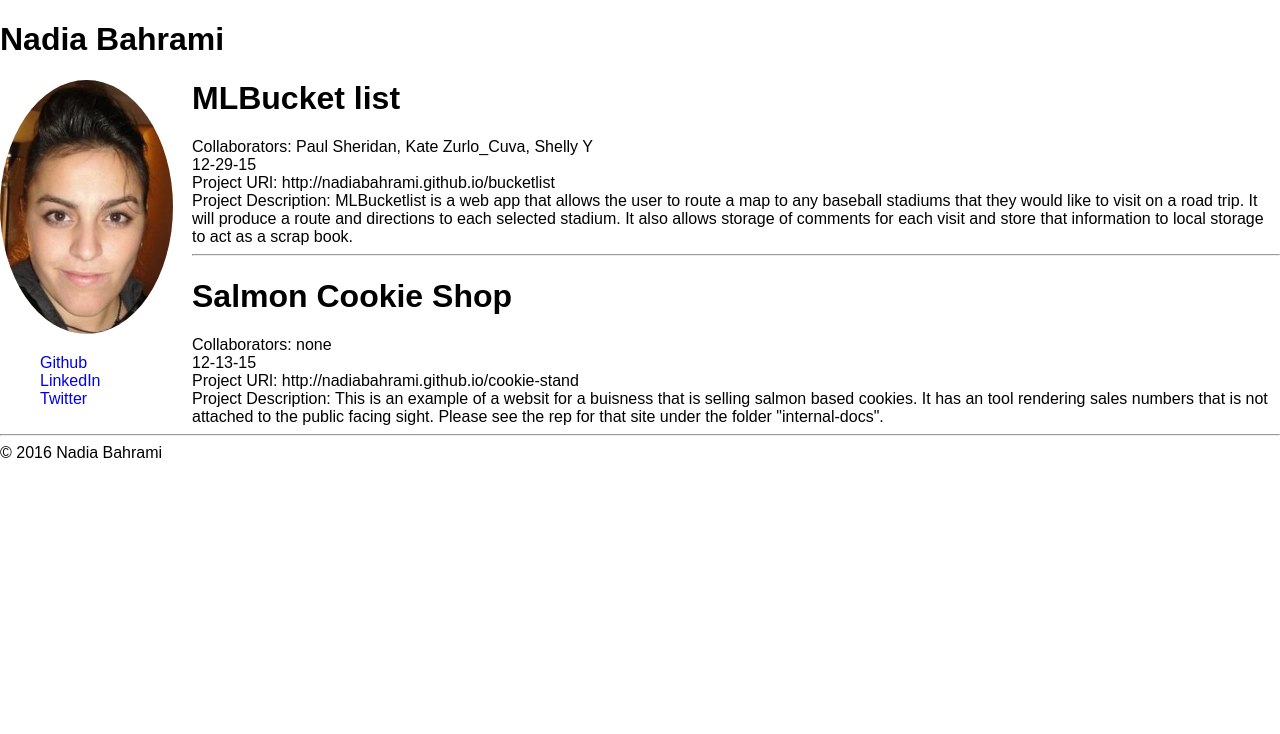
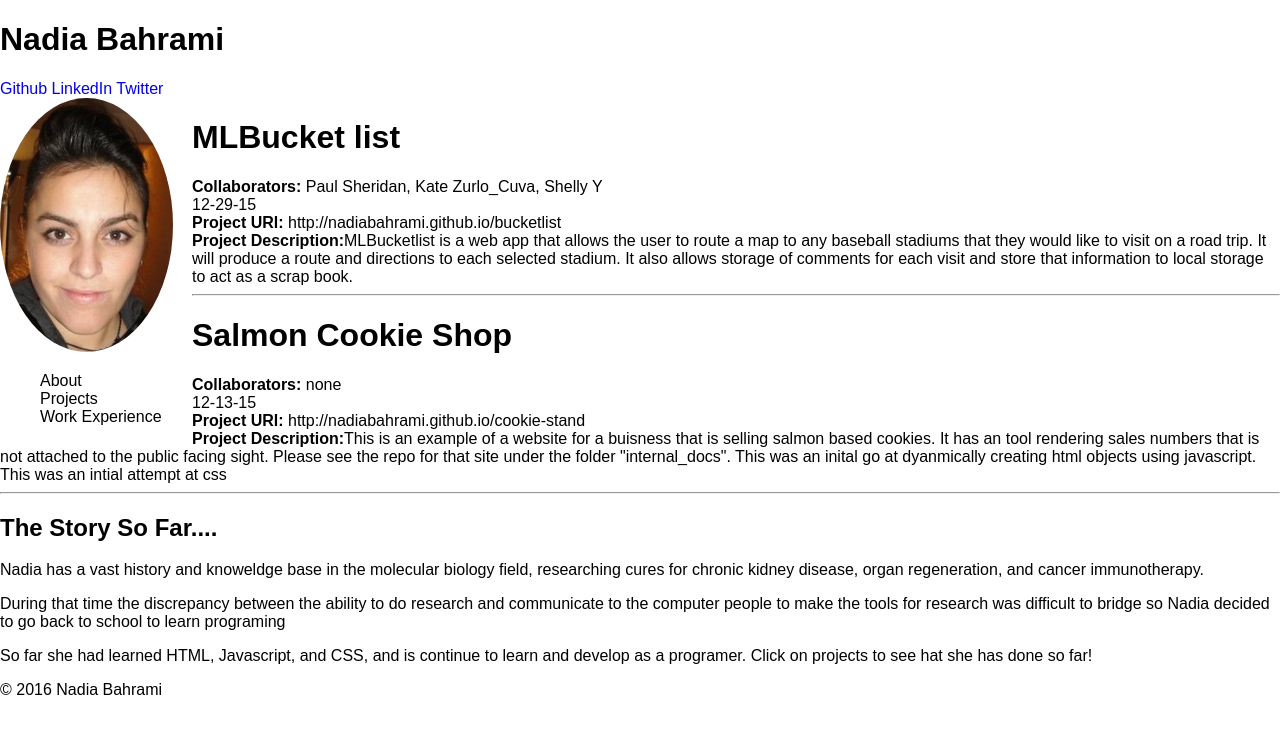
Before and after one commit to nadiabahrami/businessCard, a plain HTML site: page index.html in a window 1280 px wide. Drawn offline with Linux system fonts and the light colour scheme.

Commit message:
Added about information and project information

```diff
--- a/index.html
+++ b/index.html
@@ -9,16 +9,22 @@
   <body>
     <header>
       <h1>Nadia Bahrami</h1>
+      <section id="social">
+        <a href="https://github.com/nadiabahrami">Github</a>
+        <a href="https://www.linkedin.com/in/nadia-bahrami-3baaa6b3">LinkedIn</a>
+        <a href="https://twitter.com/nadiesel">Twitter</a>
+      </section>
     </header>
     <nav>
       <img src="img/Head.jpg"/>
       <ul>
-        <li><a href="https://github.com/nadiabahrami">Github</a></li>
-        <li><a href="https://www.linkedin.com/in/nadia-bahrami-3baaa6b3">LinkedIn</a></li>
-        <li><a href="https://twitter.com/nadiesel">Twitter</a></li>
+        <li>About</li>
+        <li>Projects</li>
+        <li>Work Experience</li>
       </ul>
     </nav>
     <section id="articles">
+    <!--Add the option filters here -->
       <article class="template" data-category="cat">
         <header>
           <h1 id= 'title'></h1>
@@ -29,6 +35,12 @@
         <section class="description"></section>
       </article>
     </section>
+    <section id="about">
+      <h2>The Story So Far....</h2>
+      <p>Nadia has a vast history and knoweldge base in the molecular biology field, researching cures for chronic kidney disease, organ regeneration, and cancer immunotherapy.</p>
+      <p>During that time the discrepancy between the ability to do research and communicate to the computer people to make the tools for research was difficult to bridge so Nadia decided to go back to school to learn programing</p>
+      <p>So far she had learned HTML, Javascript, and CSS, and is continue to learn and develop as a programer.  Click on projects to see hat she has done so far!</p>
+    </section>
     <footer>
       &copy; 2016 Nadia Bahrami
     </footer>
--- a/js/app.js
+++ b/js/app.js
@@ -13,7 +13,7 @@ var jobs = [
     collaborators: 'none',
     projectURL: 'http://nadiabahrami.github.io/cookie-stand',
     releaseDate: '12-13-15',
-    description: 'This is an example of a websit for a buisness that is selling salmon based cookies.   It has an tool rendering sales numbers that is not attached to the public facing sight.   Please see the rep for that site under the folder "internal-docs".'
+    description: 'This is an example of a website for a buisness that is selling salmon based cookies.   It has an tool rendering sales numbers that is not attached to the public facing sight.   Please see the repo for that site under the folder "internal_docs".  This was an inital go at dyanmically creating html objects using javascript.   This was an intial attempt at css'
   }
 ];
 
@@ -32,9 +32,9 @@ Article.prototype.toHtml = function() {
   var $newArticle = $('article.template').clone();
   $newArticle.find('#title').html(this.title);
   $newArticle.find('.date').html(this.releaseDate);
-  $newArticle.find('.colab').html('Collaborators: '+this.collaborators);
-  $newArticle.find('.url').html('Project URl: '+this.projectURL);
-  $newArticle.find('.description').html('Project Description: '+this.description);
+  $newArticle.find('.colab').html('<strong>Collaborators: </strong>'+this.collaborators);
+  $newArticle.find('.url').html('<strong>Project URl: </strong>'+this.projectURL);
+  $newArticle.find('.description').html('<strong>Project Description:</strong>'+this.description);
 
 
 
```
